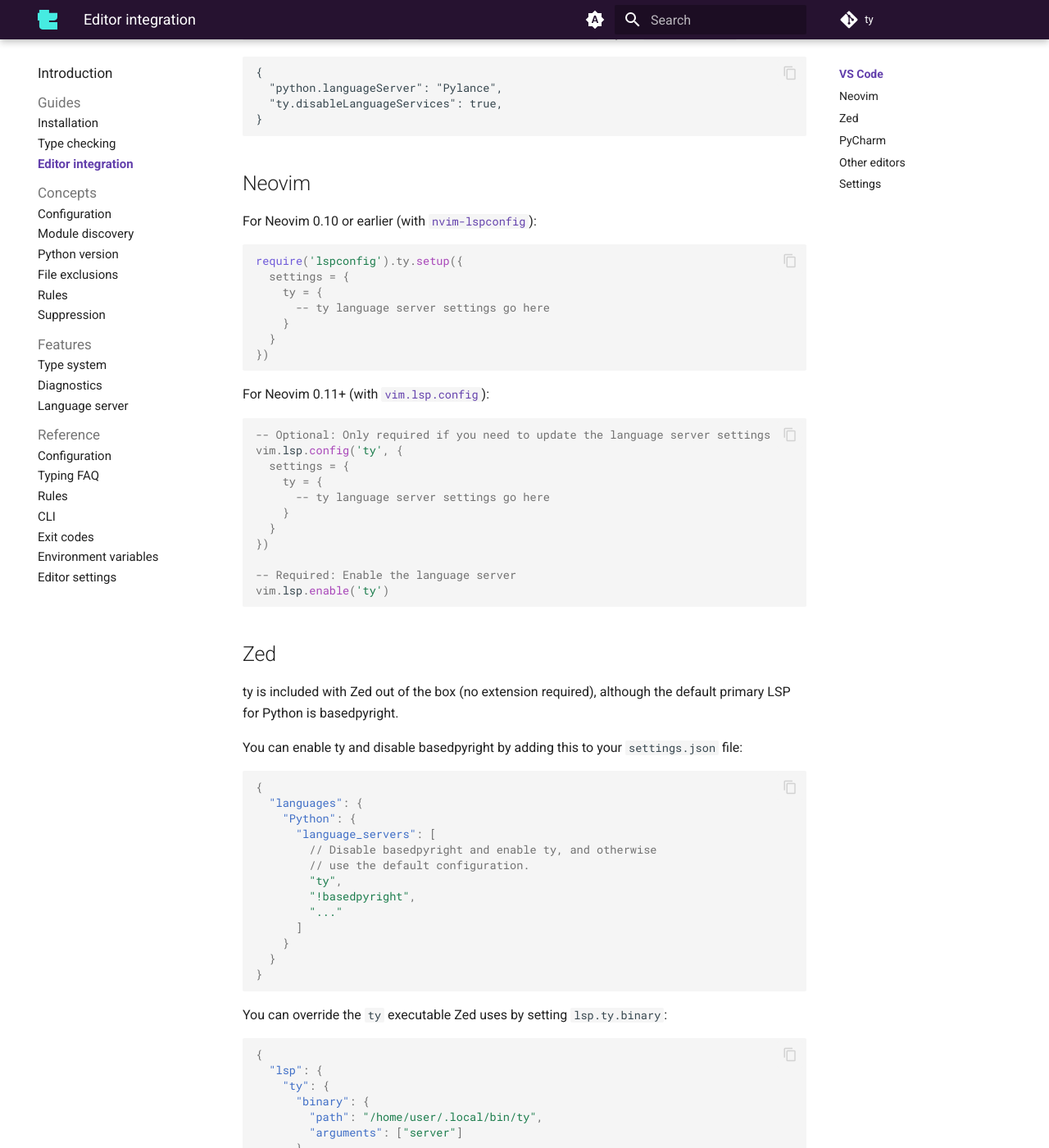
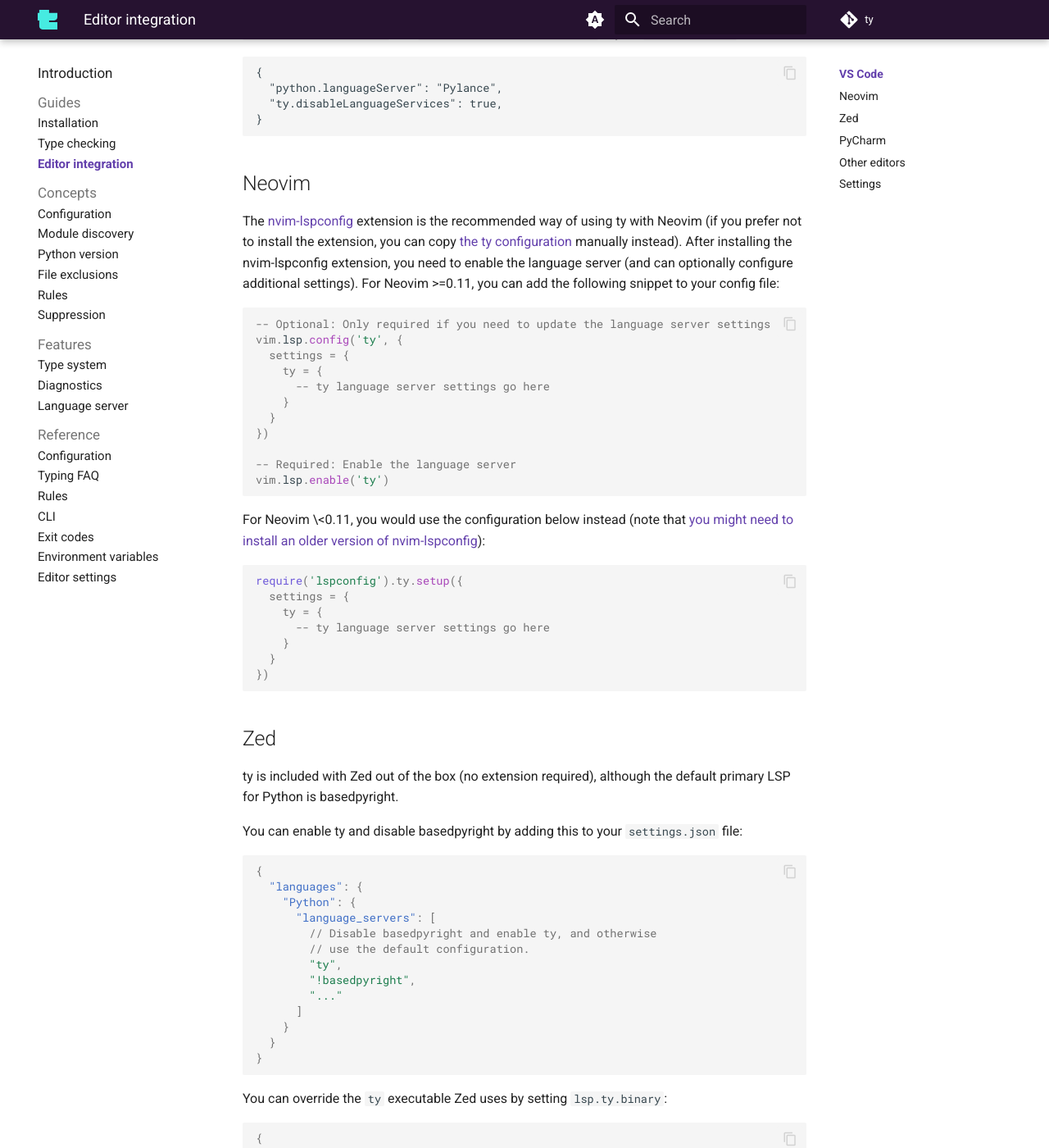
Before and after one commit to astral-sh/ty, an MkDocs documentation site: the page built from docs/editors.md, in a window 1280 px wide and 1400 px high, scrolled down 578 px. Shown: the whole window at 82% size. Built offline with MkDocs 1.6.1 and Material for MkDocs 9.7.7, drawn with Linux system fonts in a browser that asks for light colours; comment, search, counter and statistics services are not loaded.

Commit message:
docs: Clarify that nvim-lspconfig is the recommended way of using ty in all version of Neovim (#2785)
## Summary

Continuation of https://github.com/astral-sh/ty/pull/2762. This PR
clarifies that nvim-lspconfig is recommended for any version of Neovim
and lists the configuration for Neovim >=0.11 first since nvim-lspconfig
support for Neovim <0.11 is being deprecated.

---------

Co-authored-by: Dhruv Manilawala <dhruvmanila@gmail.com>
Co-authored-by: Andrew Gallant <jamslam@gmail.com>
Co-authored-by: Andrew Gallant <andrew@astral.sh>

````diff
--- a/docs/editors.md
+++ b/docs/editors.md
@@ -32,19 +32,12 @@
 
 ## Neovim
 
-For Neovim 0.10 or earlier (with [`nvim-lspconfig`](https://github.com/neovim/nvim-lspconfig)):
-
-```lua
-require('lspconfig').ty.setup({
-  settings = {
-    ty = {
-      -- ty language server settings go here
-    }
-  }
-})
-```
-
-For Neovim 0.11+ (with [`vim.lsp.config`](<https://neovim.io/doc/user/lsp.html#vim.lsp.config()>)):
+The [nvim-lspconfig](https://github.com/neovim/nvim-lspconfig) extension is the
+recommended way of using ty with Neovim (if you prefer not to install the extension,
+you can copy [the ty configuration](https://github.com/neovim/nvim-lspconfig/blob/master/lsp/ty.lua)
+manually instead). After installing the nvim-lspconfig extension, you need to enable
+the language server (and can optionally configure additional settings). For Neovim >=0.11,
+you can add the following snippet to your config file:
 
 ```lua
 -- Optional: Only required if you need to update the language server settings
@@ -58,6 +51,19 @@
 
 -- Required: Enable the language server
 vim.lsp.enable('ty')
+```
+
+For Neovim \<0.11, you would use the configuration below instead (note that [you might need
+to install an older version of nvim-lspconfig](https://github.com/neovim/nvim-lspconfig?tab=readme-ov-file#important-%EF%B8%8F)):
+
+```lua
+require('lspconfig').ty.setup({
+  settings = {
+    ty = {
+      -- ty language server settings go here
+    }
+  }
+})
 ```
 
 ## Zed
````
Also changed, not shown: docs/reference/editor-settings.md (+40 -30 lines).
